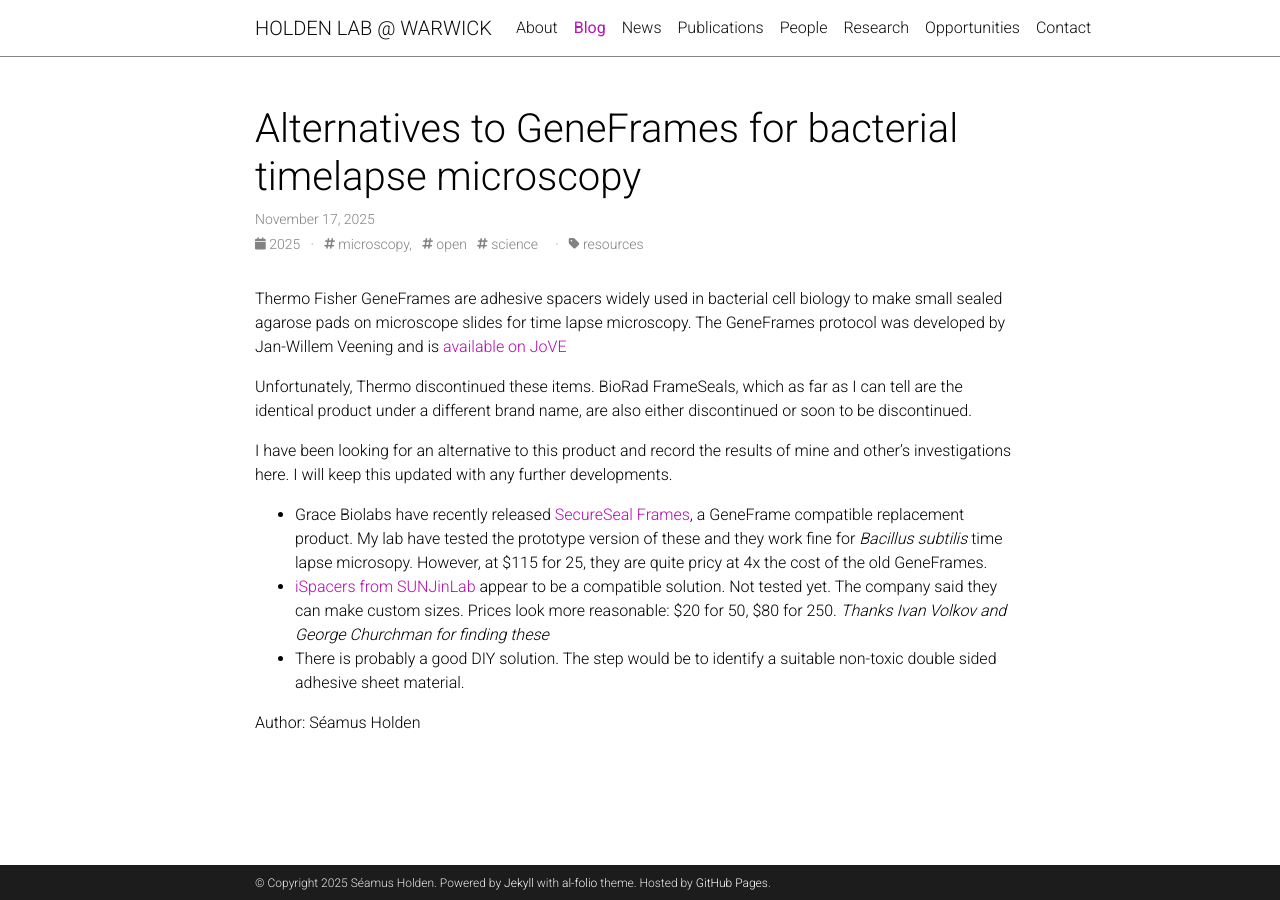
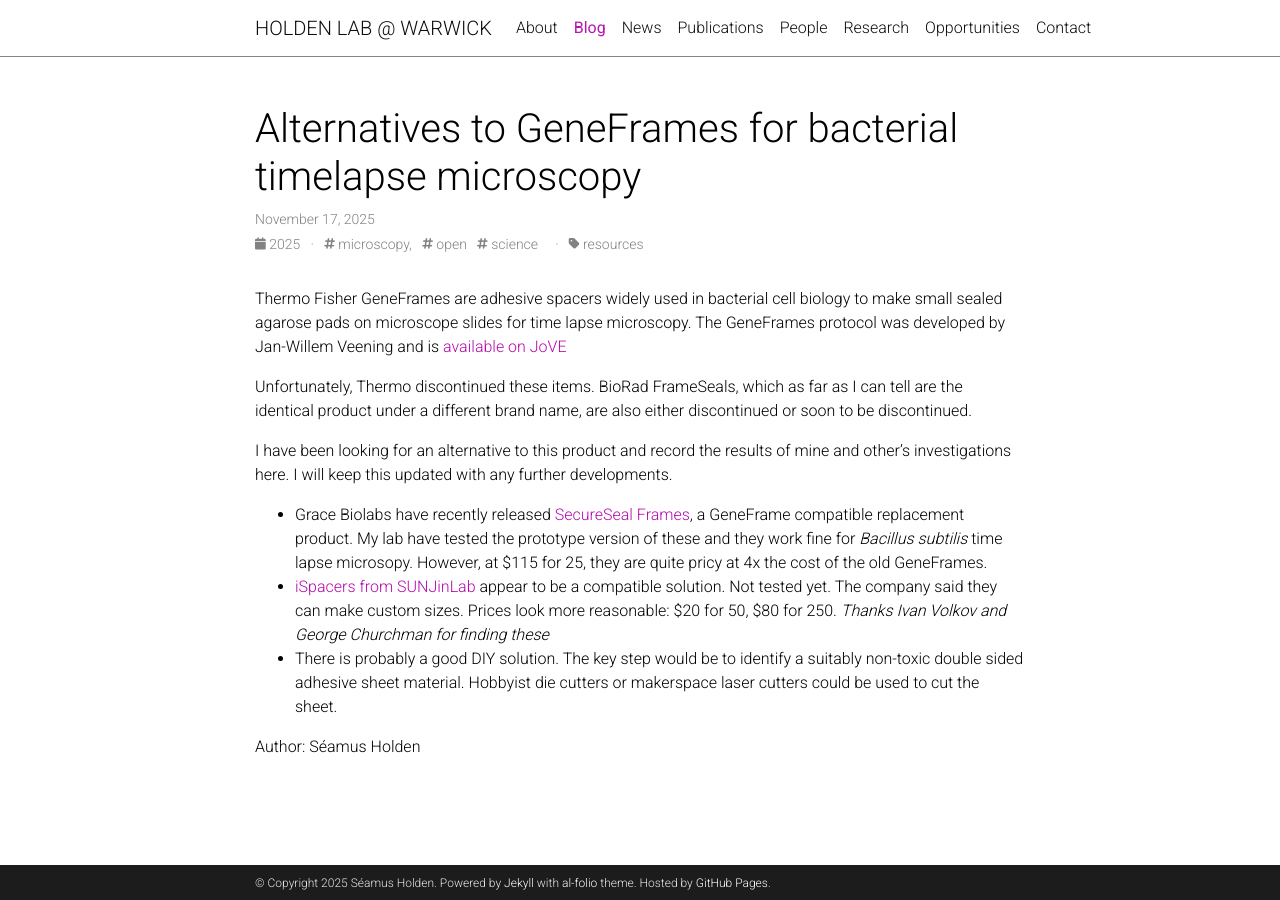
Before and after one commit to HoldenLab/holdenlab.github.io, a Jekyll site: the page built from _posts/2025-11-17-GeneFrames-bacterial-timelapse.md, in a window 1280 px wide. Built offline with Jekyll 4.4.1, drawn with Linux system fonts in a browser that asks for light colours; comment, search, counter and statistics services are not loaded; a style sheet for code colours, icons or effects is not loaded.

Commit message:
Update 2025-11-17-GeneFrames-bacterial-timelapse.md

```diff
--- a/_posts/2025-11-17-GeneFrames-bacterial-timelapse.md
+++ b/_posts/2025-11-17-GeneFrames-bacterial-timelapse.md
@@ -14,7 +14,7 @@
 
 - Grace Biolabs have recently released [SecureSeal Frames](https://gracebio.com/product/secureseal-frame-620103/), a GeneFrame compatible replacement product. My lab have tested the prototype version of these and they work fine for *Bacillus subtilis* time lapse microsopy. However, at $115 for 25, they are quite pricy at 4x the cost of the old GeneFrames.
 - [iSpacers from SUNJinLab](https://www.sunjinlab.com/ispacer-selection-guide/) appear to be a compatible solution. Not tested yet. The company said they can make custom sizes. Prices look more reasonable: $20 for 50, $80 for 250. *Thanks Ivan Volkov and George Churchman for finding these*
-- There is probably a good DIY solution. The step would be to identify a suitable non-toxic double sided adhesive sheet material.
+- There is probably a good DIY solution. The key step would be to identify a suitably non-toxic double sided adhesive sheet material. Hobbyist die cutters or makerspace laser cutters could be used to cut the sheet.
 
 
 
```
